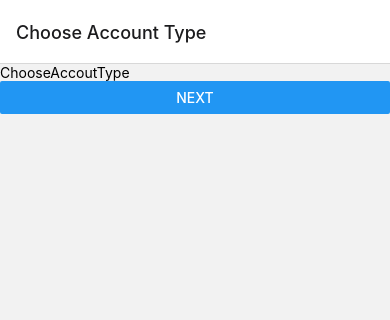
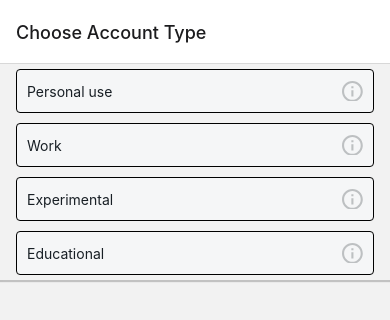
Before and after one commit to Trust-Anchor-Group/NeuroAccessReactNative, a React Native app: screen /ChooseAccoutType in a window 390 px wide. Shown: the top 320 px of the page. Built offline with nearby package versions, Linux system fonts and the light colour scheme.

Commit message:
select app context custom component

```diff
--- /dev/null
+++ b/src/assets/svg/InformationIcon.tsx
@@ -0,0 +1,25 @@
+import React from 'react';
+import { Svg, Path } from 'react-native-svg';
+import { informationLogoSize } from '@theme/dimensions';
+
+interface LayerColor {
+  textColor?: string;
+  logoColor?: string;
+}
+
+export const InformationIcon = (props: LayerColor) => {
+  return (
+    <Svg
+      width={informationLogoSize.logoWidth}
+      height={informationLogoSize.logoHeight}
+      viewBox="0 0 20 20"
+      fill="none"
+    >
+      <Path
+        d="M9 5H11V7H9V5ZM9 9H11V15H9V9ZM10 0C4.48 0 0 4.48 0 10C0 15.52 4.48 20 10 20C15.52 20 20 15.52 20 10C20 4.48 15.52 0 10 0ZM10 18C5.59 18 2 14.41 2 10C2 5.59 5.59 2 10 2C14.41 2 18 5.59 18 10C18 14.41 14.41 18 10 18Z"
+        fill={props.textColor}
+        fill-opacity="0.5"
+      />
+    </Svg>
+  );
+};
--- /dev/null
+++ b/src/components/ChooseNeuroAccessAppContext.tsx
@@ -0,0 +1,82 @@
+import React, { FC, useState } from 'react';
+import {
+  FlatList,
+  ListRenderItem,
+  Text,
+  TouchableOpacity,
+  View,
+} from 'react-native';
+import { ChooseAccountTypeStyle as styles } from '@src/styles/ChooseActionTypeStyle';
+import { colors } from '@src/theme/colors';
+import { InformationIcon } from '@src/assets/svg/InformationIcon';
+import { ContextType } from '@src/services/Data';
+
+interface Props {
+  label: string;
+  data: Array<ContextType>;
+  onSelect: (item: ContextType) => void;
+}
+
+export const ChooseNeuroAccessAppContext: FC<Props> = ({
+  label,
+  data,
+  onSelect,
+}) => {
+  const [selected, setSelected] = useState<ContextType>();
+
+  const onItemPress = (item: ContextType): void => {
+    setSelected(item);
+    onSelect(item);
+  };
+
+  const getItemBackgroundColor = (index: number) => {
+    return index === selected?.value
+      ? colors.light.chooseActionItemSelecectedBackground
+      : colors.light.chooseActionItemBackground;
+  };
+  const getItemTextColor = (index: number) => {
+    if (selected === undefined) {
+      return colors.light.chooseActionItemSelecectedBackground;
+    } else {
+      return index === selected?.value
+        ? colors.light.informationLogoSelectedColor
+        : colors.light.informationLogoColor;
+    }
+  };
+
+  const getInformationLogoColor = (index: number) => {
+    return index === selected?.value
+      ? colors.light.informationLogoSelectedColor
+      : colors.light.informationLogoColor;
+  };
+
+  const renderItem: ListRenderItem<ContextType> = ({ item, index }) => (
+    <TouchableOpacity
+      style={[
+        styles.item,
+        {
+          backgroundColor: getItemBackgroundColor(index),
+        },
+      ]}
+      onPress={() => onItemPress(item)}
+    >
+      <Text style={{ color: getItemTextColor(index), flex: 1 }}>
+        {item.label}
+      </Text>
+      <View style={styles.informationLogoContainer}>
+        <InformationIcon textColor={getInformationLogoColor(index)} />
+      </View>
+    </TouchableOpacity>
+  );
+
+  return (
+    <View style={styles.container}>
+      <FlatList
+        scrollEnabled={false}
+        data={data}
+        renderItem={renderItem}
+        keyExtractor={(item, index) => index.toString()}
+      />
+    </View>
+  );
+};
--- a/src/screens/Registration/ChooseAccountType.tsx
+++ b/src/screens/Registration/ChooseAccountType.tsx
@@ -1,14 +1,23 @@
-import { Button, StyleSheet, Text, View } from 'react-native'
-import React from 'react'
+import { StyleSheet, View } from 'react-native';
+import React, { useState } from 'react';
 import { StackScreenProps } from '@react-navigation/stack';
+import { ChooseNeuroAccessAppContext } from '@src/components/ChooseNeuroAccessAppContext';
+import { ContextType, chooseActionTypeData } from '@src/services/Data';
 
-export const ChooseAccountType = ({ navigation }:StackScreenProps<{Profile: any}>) => {
+export const ChooseAccountType = ({
+  navigation,
+}: StackScreenProps<{ Profile: any }>) => {
+  const [selected, setSelected] = useState<ContextType>();
+
   return (
     <View>
-      <Text>ChooseAccoutType</Text>
-      <Button title='Next' onPress={() => navigation.navigate('EnterEmail')}/>
+      <ChooseNeuroAccessAppContext
+        label="Select Item"
+        data={chooseActionTypeData}
+        onSelect={setSelected}
+      />
     </View>
-  )
-}
+  );
+};
 
-const styles = StyleSheet.create({})
+const styles = StyleSheet.create({});
--- /dev/null
+++ b/src/services/Data.ts
@@ -0,0 +1,11 @@
+
+export interface ContextType {
+  label: string,
+  value: number
+}
+export const chooseActionTypeData : ContextType[] = [
+  { label: 'Personal use', value: 0 },
+  { label: 'Work', value: 1 },
+  { label: 'Experimental', value: 2 },
+  { label: 'Educational', value: 3 },
+];
--- /dev/null
+++ b/src/styles/ChooseActionTypeStyle.ts
@@ -0,0 +1,52 @@
+import { colors } from '@src/theme/colors';
+import { StyleSheet } from 'react-native';
+const itemHeight = 44;
+const itemHorizontalMargin = 5;
+
+export const ChooseAccountTypeStyle = StyleSheet.create({
+  button: {
+    flexDirection: 'row',
+    alignItems: 'center',
+    backgroundColor: '#efefef',
+    height: 50,
+    zIndex: 1,
+  },
+  buttonText: {
+    flex: 1,
+    textAlign: 'center',
+  },
+  icon: {
+    marginRight: 10,
+  },
+  informationLogoContainer: {
+    right: 0,
+    justifyContent: 'center'
+  },
+  container: {
+    height: (itemHeight + (itemHorizontalMargin * 2)) * 4,
+    shadowColor: '#000000',
+    shadowRadius: 1,
+    shadowOffset: { height: 2, width: 0 },
+    shadowOpacity: 0.2,
+  },
+  overlay: {
+    width: '100%',
+    height: '100%',
+  },
+  item: {
+    justifyContent: 'center',
+    alignItems: 'center',
+    flexDirection: 'row',
+    backgroundColor: colors.light.chooseActionItemBackground,
+    paddingHorizontal: 10,
+    paddingVertical: 10,
+    borderWidth: 1,
+    marginHorizontal: 16,
+    height: itemHeight,
+    borderRadius: 4,
+    marginVertical: 5,
+  },
+  text: {
+    color: '#F5F6F7',
+  },
+});
--- a/src/theme/colors.ts
+++ b/src/theme/colors.ts
@@ -4,11 +4,19 @@ export const colors = {
     backgroundLayer: 'rgba(255, 255, 255, 0.7)',
     logoPrimary: '#181F25',
     logoSecondary: '#3E776D',
+    chooseActionItemBackground: '#F5F6F7',
+    chooseActionItemSelecectedBackground: '#181F25',
+    informationLogoColor: 'rgba(24, 31, 37, 0.5)',
+    informationLogoSelectedColor: '#F5F6F7',
   },
   dark: {
     background: '#161617',
     backgroundLayer: 'rgba(12, 12, 13, 0.7)',
     logoPrimary: 'rgba(255, 255, 255, 0.9)',
     logoSecondary: '#50998C',
+    chooseActionItemBackground: '#3E3E40',
+    chooseActionItemSelecectedBackground: '#E0E4E7',
+    informationLogoColor: 'rgba(255, 255, 255, 0.3)',
+    informationLogoSelectedColor: '#161617',
   },
 };
--- a/src/theme/dimensions.ts
+++ b/src/theme/dimensions.ts
@@ -9,3 +9,8 @@ export const logoSize={
   logoWidth: horizontalScale(233),
   logoHeight: verticalScale(110),
 }
+
+export const informationLogoSize={
+  logoWidth: horizontalScale(20),
+  logoHeight: verticalScale(20),
+}
```
